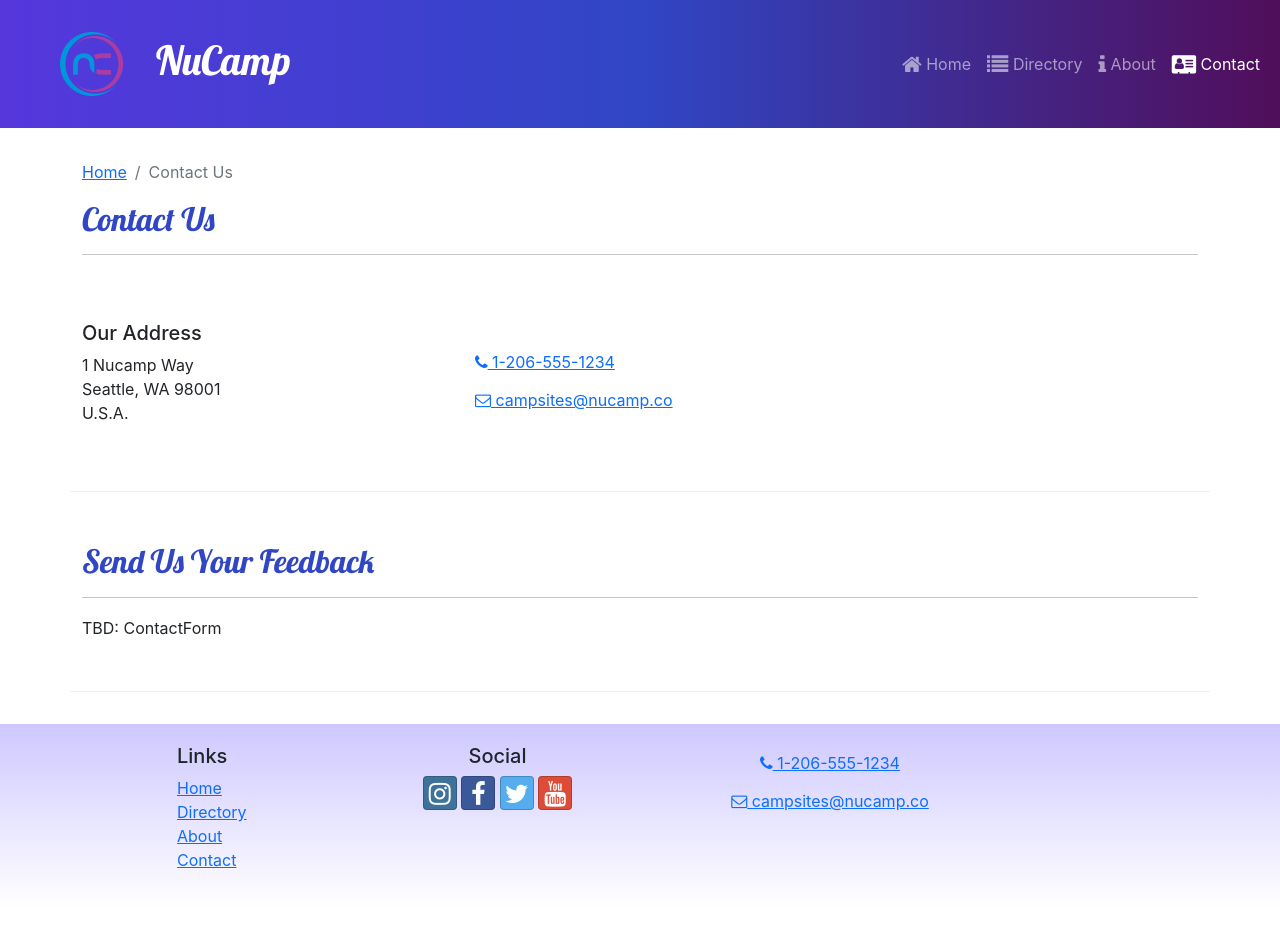
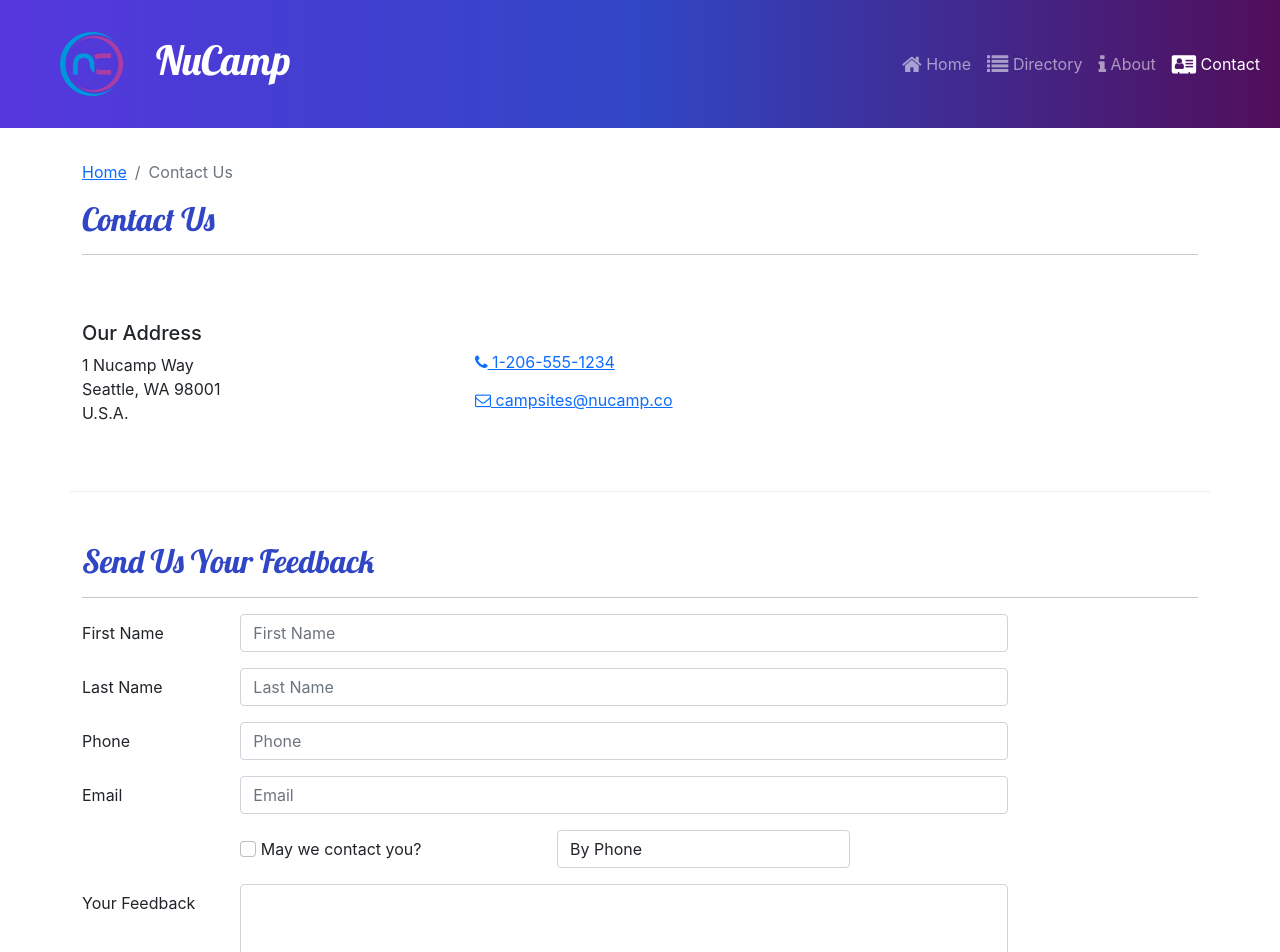
Before and after one commit to kathclaire/react, a React (Create React App) app: page /contact in a window 1280 px wide. Shown: the top 952 px of the page. Before the commit the page ends 908 px from the top, so only its background shows below. Built offline with nearby package versions, Linux system fonts and the light colour scheme.

Commit message:
Contact form part 1 and 2

```diff
--- /dev/null
+++ b/src/components/ContactForm.js
@@ -0,0 +1,81 @@
+import { Button, Label, Col, FormGroup } from 'reactstrap';
+import { Formik, Field, Form } from 'formik';
+
+const ContactForm = () => {
+    return (
+        <Formik initialValues={{
+            firstName: '',
+            lastName: '',
+            phoneNum: '',
+            email: '',
+            agree: false,
+            contactType: 'By Phone',
+            feedback: ''
+        }}>
+            <Form>
+                <FormGroup row>
+                    <Label htmlFor='firstName' md='2'>
+                        First Name
+                    </Label>
+                    <Col md='10'>
+                        <Field className='form-control' name='firstName' placeholder='First Name' />
+                    </Col>
+                </FormGroup>
+                <FormGroup row>
+                    <Label htmlFor='lastName' md='2'>
+                        Last Name
+                    </Label>
+                    <Col md='10'>
+                        <Field className='form-control' name='lastName'
+                            placeholder='Last Name' />
+                    </Col>
+                </FormGroup>
+                <FormGroup row>
+                    <Label htmlFor='phoneNum' md='2'>
+                        Phone
+                    </Label>
+                    <Col md='10'>
+                        <Field className='form-control' name='phoneNumber' placeholder='Phone' />
+                    </Col>
+                </FormGroup>
+                <FormGroup row>
+                    <Label htmlFor='email' md='2'>
+                        Email
+                    </Label>
+                    <Col md='10'>
+                        <Field className='form-control' name='email' placeholder='Email' />
+                    </Col>
+                </FormGroup>
+                <FormGroup row>
+                    <Label check md={{ size: 4, offset: 2 }}>
+                    <Field
+                            name='agree'
+                            type='checkbox'
+                            className='form-check-input'
+                        />{' '}
+                        May we contact you?
+                    </Label>
+                    <Col md='4'>
+                        <Field className='form-control' name='contactType' as='select'>                            <option>By Phone</option>
+                            <option>By Email</option></Field>
+                    </Col>
+                </FormGroup>
+                <FormGroup row>
+                    <Label htmlFor='feedback' md='2'>
+                        Your Feedback
+                    </Label>
+                    <Col md='10'>
+                        <Field className='form-control' name='feedback' as='textarea' rows='12'/>
+                    </Col>
+                </FormGroup>
+                <FormGroup row>
+                </FormGroup>
+            </Form>
+        </Formik>
+
+    );
+};
+
+export default ContactForm
+
+// on formik component: outer set of curly braces is required for using JavaScript inside JSX, inner set of curly braces is used to define a JavaScript object
--- a/src/pages/ContactPage.js
+++ b/src/pages/ContactPage.js
@@ -1,5 +1,6 @@
 import { Container, Col, Row } from 'reactstrap';
 import SubHeader from '../components/SubHeader';
+import ContactForm from '../components/ContactForm';
 
 const ContactPage = () => {
     return (
@@ -41,7 +42,7 @@ const ContactPage = () => {
                     <h2>Send Us Your Feedback</h2>
                     <hr />
                 </Col>
-                <Col md='10'>TBD: ContactForm</Col>
+                <Col md='10'><ContactForm /></Col>
             </Row>
         </Container>
     );
```
